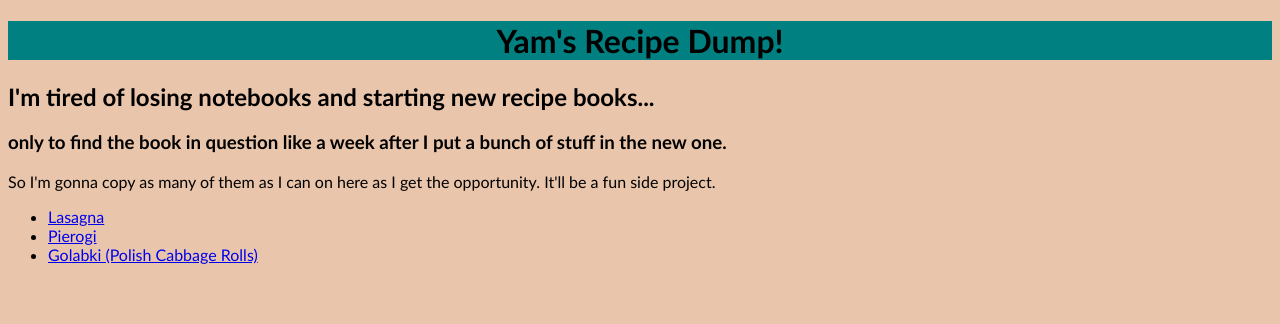
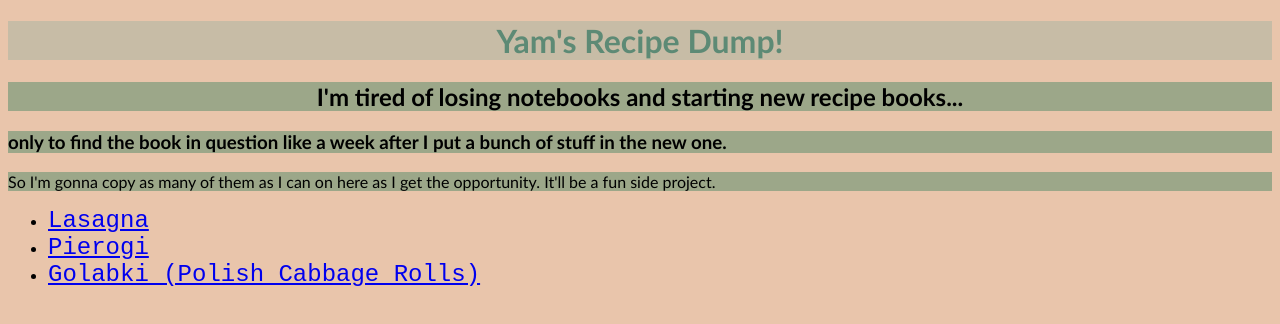
Before and after one commit to SedgeDuck/odin-recipes, a plain HTML site: page index.html in a window 1280 px wide. Drawn offline with Linux system fonts and the light colour scheme.

Commit message:
Change fonts, add classes and ids
Change recipe-title and subheader font and decorations. Add .blurb, #recipe-title, h2, a formatting

```diff
--- a/index.html
+++ b/index.html
@@ -9,13 +9,15 @@
   <body>
     <h1>Yam's Recipe Dump!</h1>
 
-    <h2>I'm tired of losing notebooks and starting new recipe books...</h2>
-    <h3>
+    <h2 class="blurb">
+      I'm tired of losing notebooks and starting new recipe books...
+    </h2>
+    <h3 class="blurb">
       only to find the book in question like a week after I put a bunch of stuff
       in the new one.
     </h3>
 
-    <p>
+    <p class="blurb">
       So I'm gonna copy as many of them as I can on here as I get the
       opportunity. It'll be a fun side project.
     </p>
--- a/styles.css
+++ b/styles.css
@@ -7,8 +7,35 @@
 h1 {
   font-weight: bold;
   text-align: center;
-  background-color: teal;
+  background-color: #c7bca6;
+  color: #5d8a75;
 }
+
+#recipe-title,
+h2 {
+  font-family: "Courier New", Courier, monospace;
+  text-decoration: overline underline;
+  text-align: center;
+}
+
+h2 {
+  background-color: #eb9280;
+}
+
+a {
+  font-family: "Courier New", Courier, monospace;
+  font-size: 24px;
+}
+
+.blurb {
+  text-decoration: none;
+  font-family: inherit;
+  background-color: #9ca789;
+}
+
+/* #ingredients {
+  background-color: #c7bca6;
+} can't use div effectively yet */
 
 .recipe-img {
   height: auto;
```
Also changed, not shown: recipes/golabki.html (+1 -1 lines), recipes/lasagna.html (+1 -1 lines), recipes/pierogi.html (+1 -1 lines).
